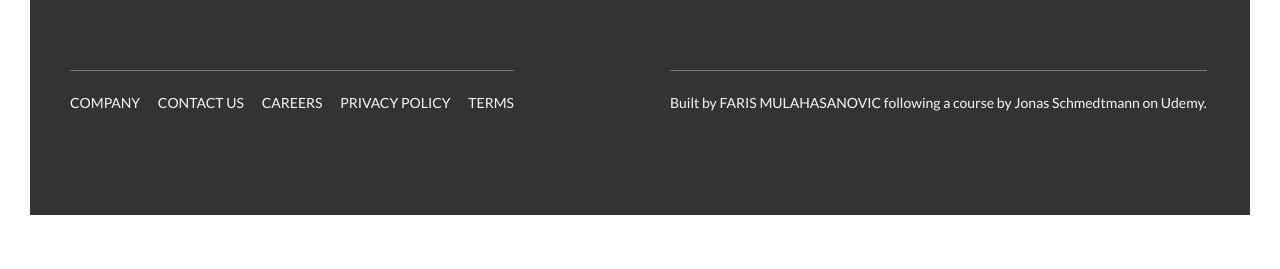
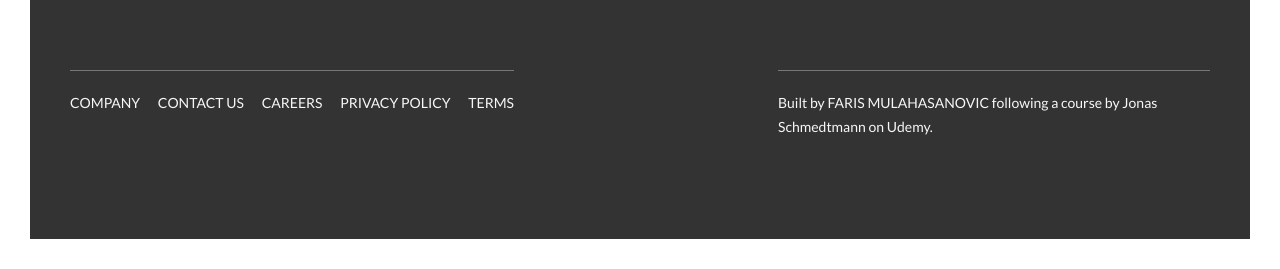
Before and after one commit to thefareful/sass-advanced-practice, a website: page index.html in a window 1280 px wide. Shown: the part 5909-6178 px from the top of the page. Before the commit the page ends 6154 px from the top, so only its background shows below. Drawn offline with Linux system fonts and the light colour scheme.

Commit message:
small ui update

```diff
--- a/sass/layout/_footer.scss
+++ b/sass/layout/_footer.scss
@@ -54,6 +54,7 @@
     &__copyright{
         border-top: 1px solid $color-grey-dark;
         padding-top: 2rem;
-        display: inline-block;
+        width: 80%;
+        float: right;
     }
 }
```
Also changed, not shown: css/style.css.
